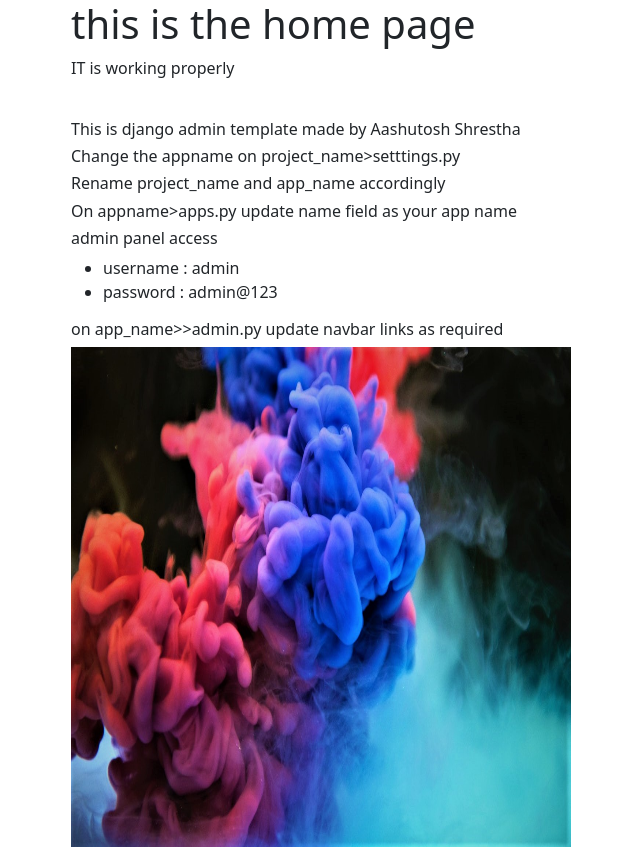
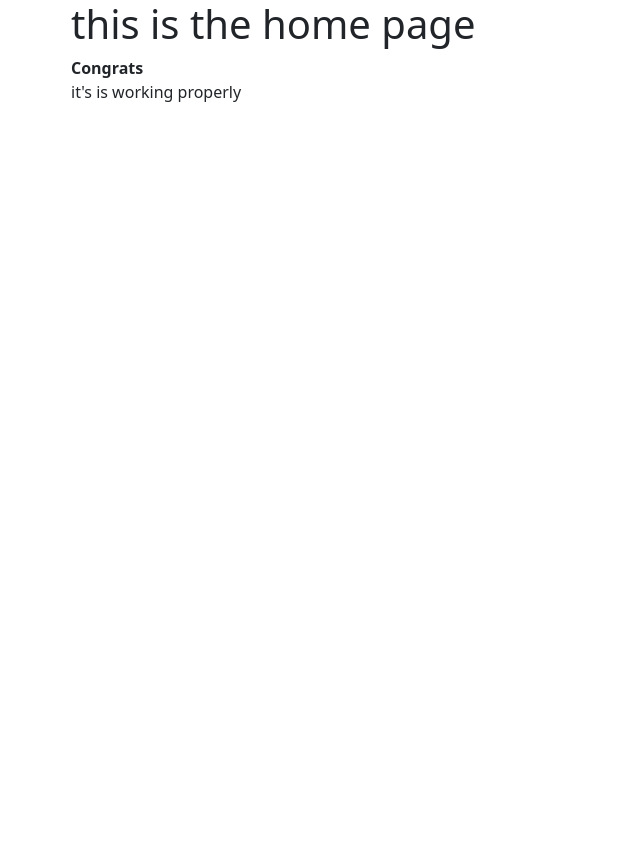
Before and after one commit to AAshutoshShrestha/Django_Template_with_Bootstrap, a Django app: page /home/ in a window 1280 px wide. Shown: the whole page, without its empty margins (11-651 px from the left). After the commit the page ends 102 px from the top, so only its background shows below. Run offline with Django 3.2, Linux system fonts and the light colour scheme.

Commit message:
Update home.html

```diff
--- a/template/view/home.html
+++ b/template/view/home.html
@@ -7,22 +7,8 @@
 {% block content %}
 <div class="container">
     <h1>this is the home page</h1>
-    <p>IT is working properly</p><br>
+    <b>Congrats</b><p>it's is working properly</p><br>
 
 </div>
 
-<div class="container">
-    <h6>This is django admin template made by Aashutosh Shrestha</h6>
-    <h6>Change the appname on project_name>setttings.py</h6>
-    <h6>Rename project_name and app_name accordingly</h6>
-    <h6>On appname>apps.py update name field as your app name </h6>
-    <h6>admin panel access</h6>
-    <ul>
-        <li>username : admin</li>
-        <li>password : admin@123 </li>
-    </ul>
-    <h6>on app_name>>admin.py update navbar links as required</h6>
-    <img src="{% static 'img/sample.jpg' %}" alt="" width="500px" height="500px">
-</div>
-
 {% endblock %}
```
